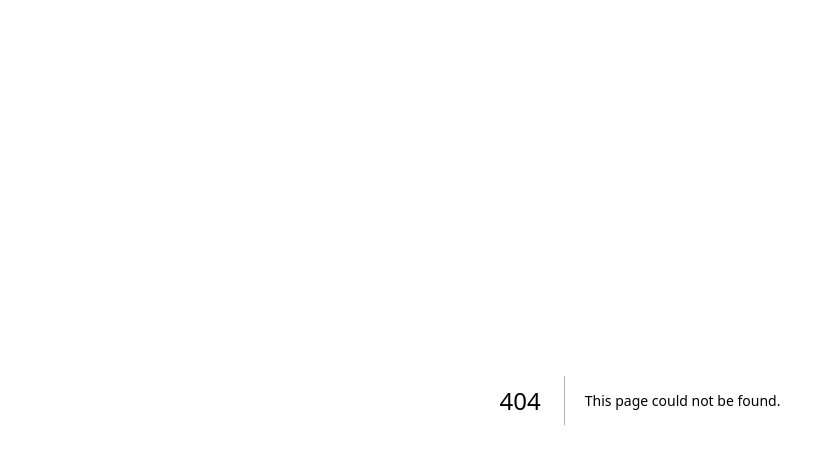
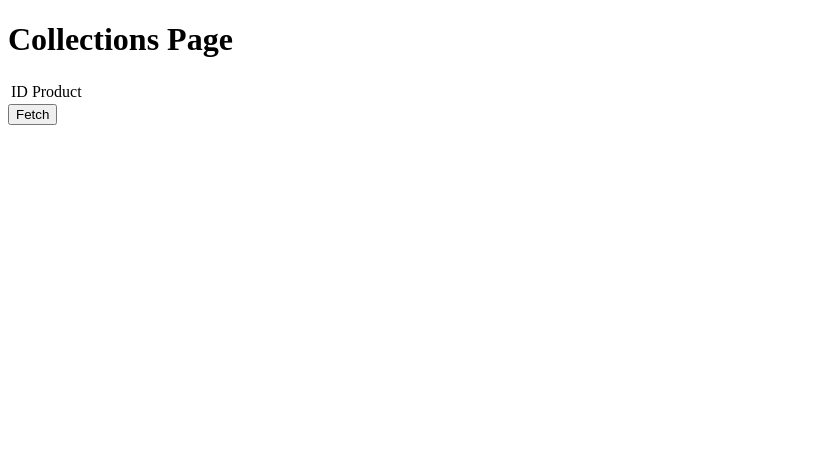
Before and after one commit to kasurbantal/react-basic, a Next.js app: page /CollectionsPage in a window 1280 px wide. Before the commit this address had no page. Shown: the top 464 px of the page, without its empty margins (0-835 px from the left). Built offline with nearby package versions, Linux system fonts and the light colour scheme.

Commit message:
feat: add collections page

```diff
--- a/src/App.tsx
+++ b/src/App.tsx
@@ -14,6 +14,7 @@ import FormPage from "./pages/FormPage";
 import RHFPage from "./pages/RHFPage";
 import RegisterPage from "./pages/RegisterPage";
 import EmployeesPage from "./pages/EmployeesPage";
+import CollectionsPage from "./pages/CollectionsPage";
 
 // type Teacher = {
 //   id: number;
@@ -62,6 +63,7 @@ function App() {
         <Route path="/rhf" element={<RHFPage />} />
         <Route path="/reg" element={<RegisterPage />} />
         <Route path="/employee" element={<EmployeesPage />} />
+        <Route path="/collection" element={<CollectionsPage />} />
         <Route path="*" element={<NotFoundPage />} />
       </Routes>
     </>
--- /dev/null
+++ b/src/api/useFetchCollections.ts
@@ -0,0 +1,36 @@
+import { useState } from "react";
+
+type CollectionResponse = {
+  id: number;
+  product: string;
+};
+
+export const useFetchCollections = () => {
+  const [collections, setCollections] = useState<CollectionResponse[]>([]);
+  const [collectionsIsLoading, setCollectionsIsLoading] = useState(false);
+  const [collectionsError, setCollectionsError] = useState("");
+
+  const fetchCollections = async () => {
+    try {
+      setCollectionsIsLoading(true);
+      const res = await fetch("http://localhost:2000/collections", {
+        method: "GET",
+      });
+
+      const resJson = (await res.json()) as CollectionResponse[];
+
+      setCollections(resJson);
+    } catch (error) {
+      setCollectionsError((error as TypeError).message);
+    } finally {
+      setCollectionsIsLoading(false);
+    }
+  };
+
+  return {
+    fetchCollections,
+    collectionsIsLoading,
+    collectionsError,
+    collections,
+  };
+};
--- /dev/null
+++ b/src/pages/CollectionsPage.tsx
@@ -0,0 +1,41 @@
+import { useFetchCollections } from "../api/useFetchCollections";
+
+const CollectionsPage = () => {
+  const {
+    collections,
+    collectionsError,
+    collectionsIsLoading,
+    fetchCollections,
+  } = useFetchCollections();
+
+  return (
+    <>
+      <h1>Collections Page</h1>
+      <table>
+        <thead>
+          <tr>
+            <td>ID</td>
+            <td>Product</td>
+          </tr>
+        </thead>
+        <tbody>
+          {collections.map((collection) => {
+            return (
+              <tr>
+                <td>{collection.id}</td>
+                <td>{collection.product}</td>
+              </tr>
+            );
+          })}
+        </tbody>
+      </table>
+      <button disabled={collectionsIsLoading} onClick={fetchCollections}>
+        Fetch
+      </button>
+      {collectionsIsLoading && <p>Loading...</p>}
+      {collectionsError && <p style={{ color: "red" }}>{collectionsError}</p>}
+    </>
+  );
+};
+
+export default CollectionsPage;
```
Also changed, not shown: src/mock-db.json (+22 -1 lines).
